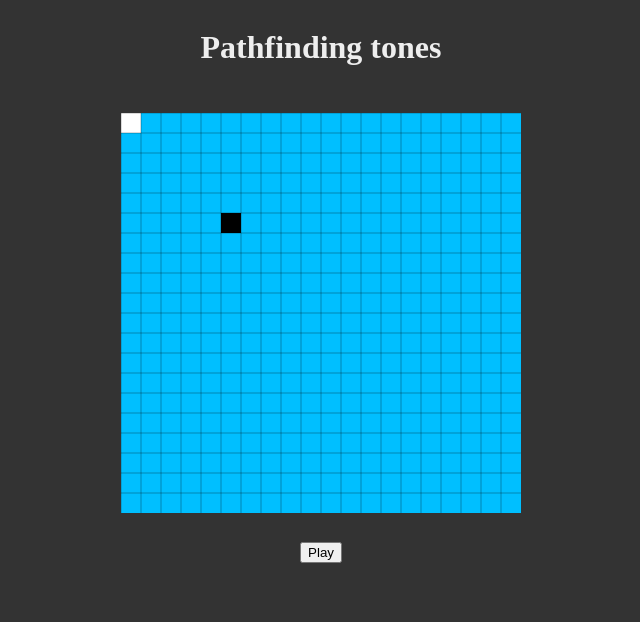
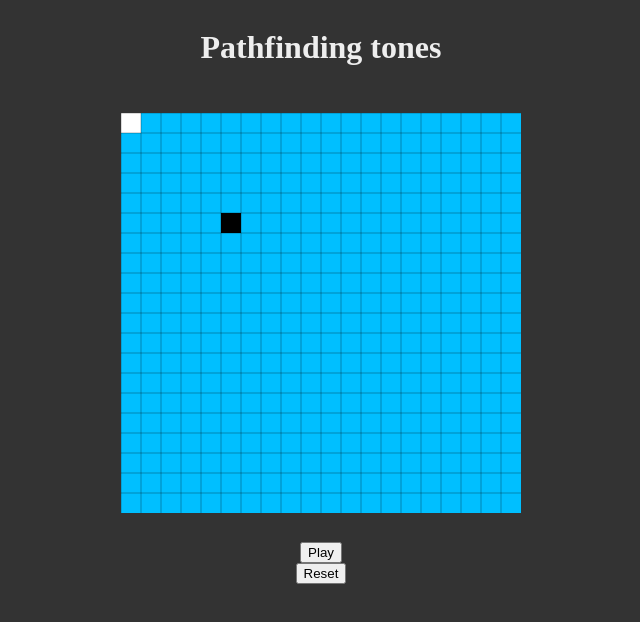
Before and after one commit to jayrobin/pathfinding_tones, a React (Create React App) app: page / in a window 1280 px wide. Shown: the top 622 px of the page, without its empty margins (319-959 px from the left). Built offline with nearby package versions, Linux system fonts and the light colour scheme.

Commit message:
Add reset button

```diff
--- a/src/components/app.tsx
+++ b/src/components/app.tsx
@@ -9,6 +9,12 @@ grid.setSearch(bfs);
 
 const App = () => {
   const [playing, setPlaying] = React.useState(false);
+  const reset = () => {
+    setPlaying(false);
+    grid.reset();
+    const bfs = new BFS(grid, grid.start, grid.destination);
+    grid.setSearch(bfs);
+  }
 
   return (
     <div style={styles.container}>
@@ -17,6 +23,7 @@ const App = () => {
         <Canvas grid={grid} playing={playing} tickDelay={100} />
       </div>
       <button onClick={() => setPlaying(!playing)}>{playing ? 'Pause' : 'Play'}</button>
+      <button onClick={reset}>Reset</button>
     </div>
   );
 }
--- a/src/components/canvas.tsx
+++ b/src/components/canvas.tsx
@@ -16,10 +16,9 @@ const Canvas = ({ grid, playing, tickDelay }: Props) => {
     const canvas = canvasRef.current;
     if (canvas) {
       const ctx = canvas.getContext('2d') as CanvasRenderingContext2D;
-      ctx.clearRect(0, 0, canvasHeight, canvasWidth);
       grid.render(ctx);
     }
-  }, [canvasHeight, canvasWidth, grid])
+  }, [grid])
 
   React.useEffect(renderGrid, [canvasHeight, canvasWidth, grid]);
   React.useEffect(() => {
@@ -40,11 +39,13 @@ const Canvas = ({ grid, playing, tickDelay }: Props) => {
   }, [grid, playing, renderGrid, tickDelay]);
 
   return (
-    <canvas
-      ref={canvasRef}
-      width={canvasWidth}
-      height={canvasHeight}
-    />
+    <>
+      <canvas
+        ref={canvasRef}
+        width={canvasWidth}
+        height={canvasHeight}
+      />
+    </>
   )
 }
 
--- a/src/model/grid.ts
+++ b/src/model/grid.ts
@@ -22,6 +22,13 @@ export default class Grid {
     this.height = height;
     this.cellSize = cellSize;
     this.cols = Grid.createGrid(width, height);
+    this.start = this.get(0, 0);
+    this.finished = false;
+    this.destination = this.get(5, 5);
+  }
+
+  reset = () => {
+    this.cols = Grid.createGrid(this.width, this.height);
     this.start = this.get(0, 0);
     this.finished = false;
     this.destination = this.get(5, 5);
```
